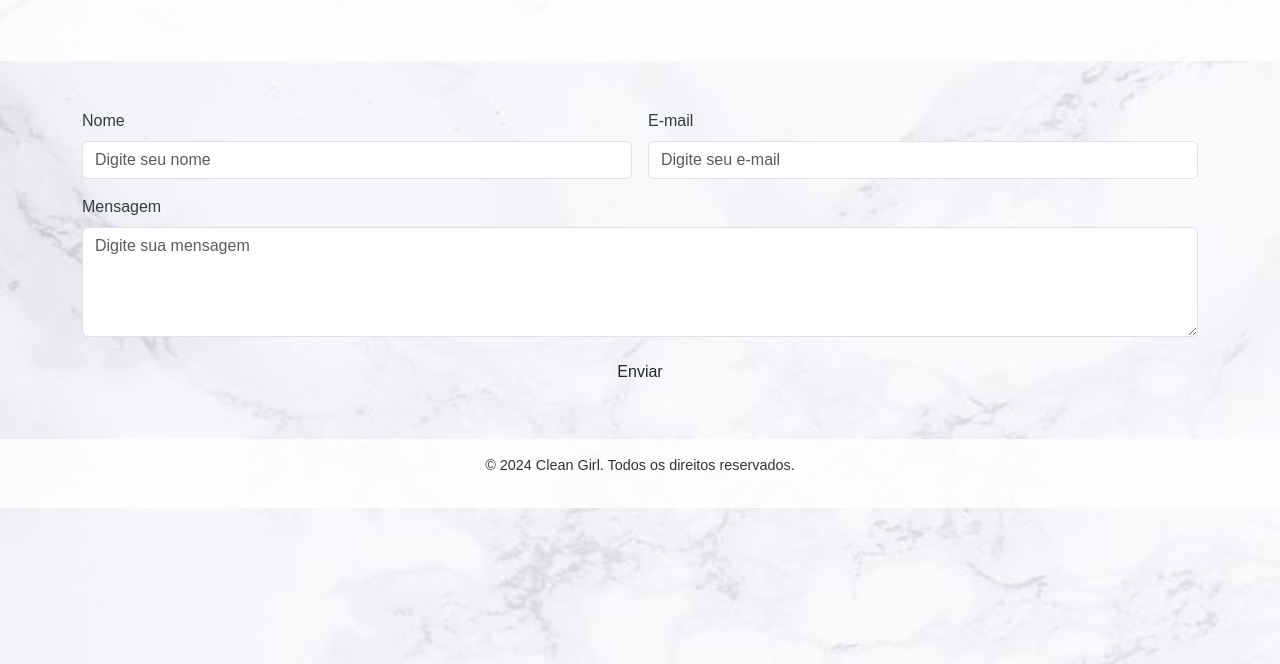
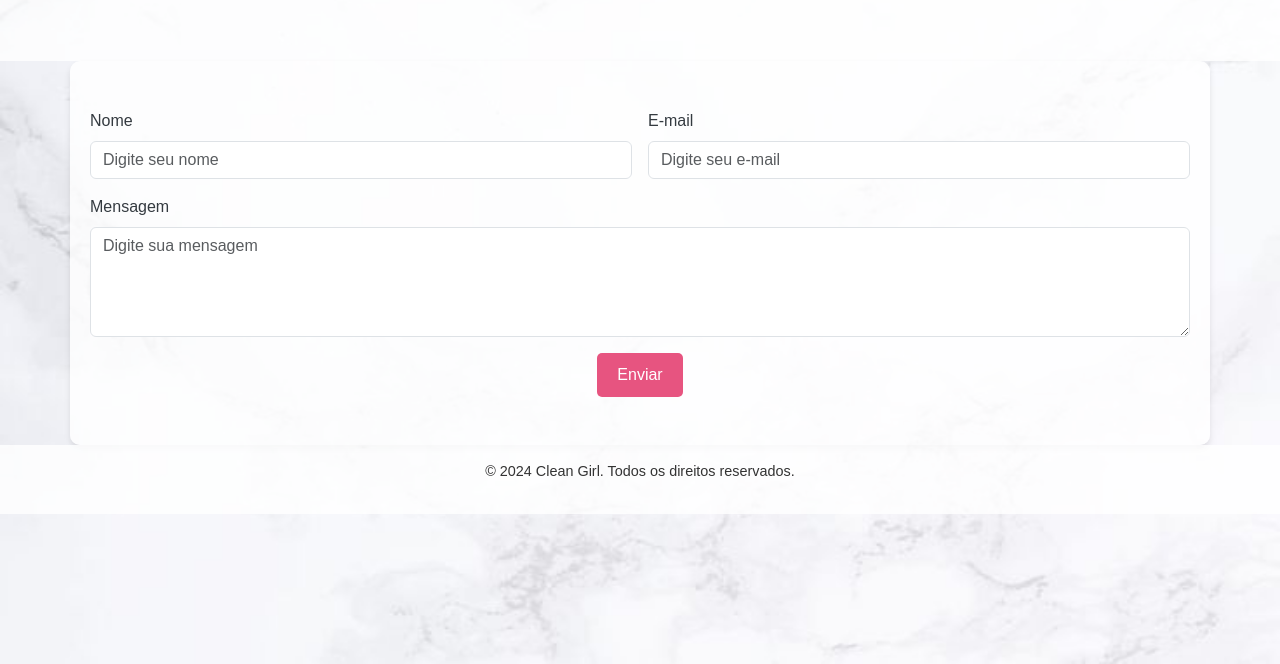
Before and after one commit to kemulau/CleanGirlPage, a plain HTML site: page contato.html in a window 1280 px wide. Shown: the part 136-800 px from the top of the page. Drawn offline with nearby package versions, Linux system fonts and the light colour scheme.

Commit message:
Complementando o estilos.css com o formulario de contato.html

```diff
--- a/css/estilos.css
+++ b/css/estilos.css
@@ -38,3 +38,24 @@ body {
     font-size: 0.9rem;
     padding: 10px;
 }
+.formulario-contato {
+    background-color: rgba(255, 255, 255, 0.8);
+    padding: 20px;
+    border-radius: 10px;
+    box-shadow: 0 4px 6px rgba(0, 0, 0, 0.1);
+}
+
+.formulario-contato .btn-primario {
+    background-color: #e75480;
+    border: none;
+    color: white;
+    padding: 10px 20px;
+    font-size: 1rem;
+    border-radius: 5px;
+    cursor: pointer;
+    transition: background-color 0.3s;
+}
+
+.formulario-contato .btn-primario:hover {
+    background-color: #d9436a;
+}
```
